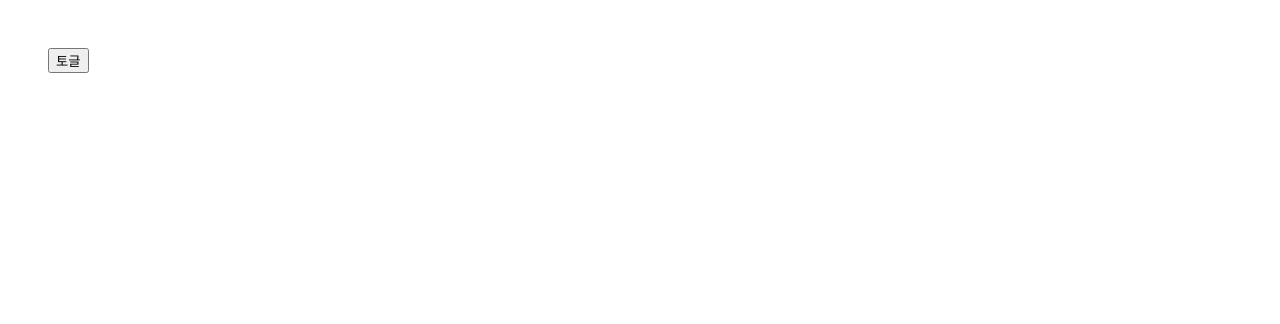
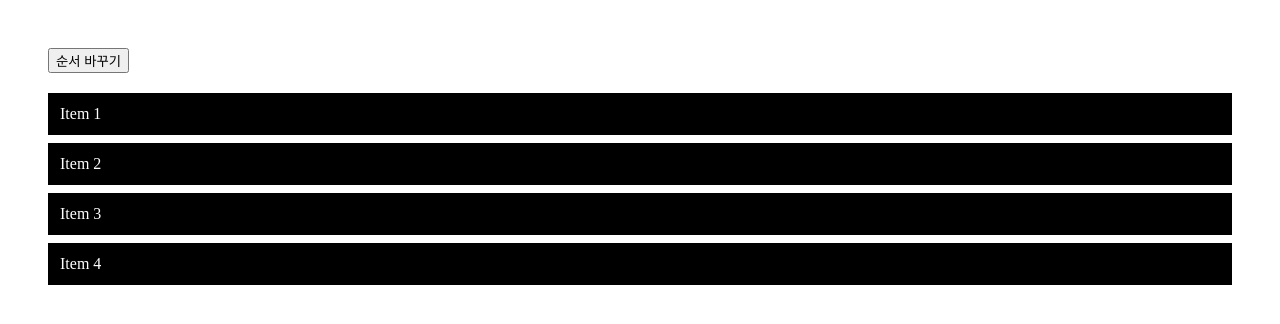
Before and after one commit to HarryKim24/framer-motion-basic, a React (Vite) app: page / in a window 1280 px wide. Shown: the top 324 px of the page. Built offline with nearby package versions, Linux system fonts and the light colour scheme.

Commit message:
add LayoutList

```diff
--- a/src/App.jsx
+++ b/src/App.jsx
@@ -6,12 +6,13 @@ import PresenceBox from './components/PresenceBox'
 import VariantPresenceBox from './components/VariantPresenceBox'
 import StaggerList from './components/StaggerList'
 import StaggerPresence from './components/StaggerPresence'
+import LayoutList from './components/LayoutList'
 
 function App() {
 
   return (
     <div style={{ padding: 40 }}>
-      <StaggerPresence />
+      <LayoutList />
     </div>
   )
 }
--- /dev/null
+++ b/src/components/LayoutList.jsx
@@ -0,0 +1,34 @@
+import { useState } from "react"
+import { motion } from 'framer-motion';
+
+const LayoutList = () => {
+
+  const [items, setItems] = useState([1, 2, 3, 4]);
+
+  return (
+    <div>
+      <button onClick={() => setItems([...items].reverse())}>
+        순서 바꾸기
+      </button>
+
+      <ul style={{ listStyle: 'none', padding: 0, marginTop: 20 }}>
+        {items.map(item => (
+          <motion.li
+            key={item}
+            layout
+            style={{
+              background: 'black',
+              color: 'white',
+              padding: 12,
+              marginBottom: 8,
+            }}
+          >
+            Item {item}
+          </motion.li>
+        ))}
+      </ul>
+    </div>
+  )
+}
+
+export default LayoutList
```
